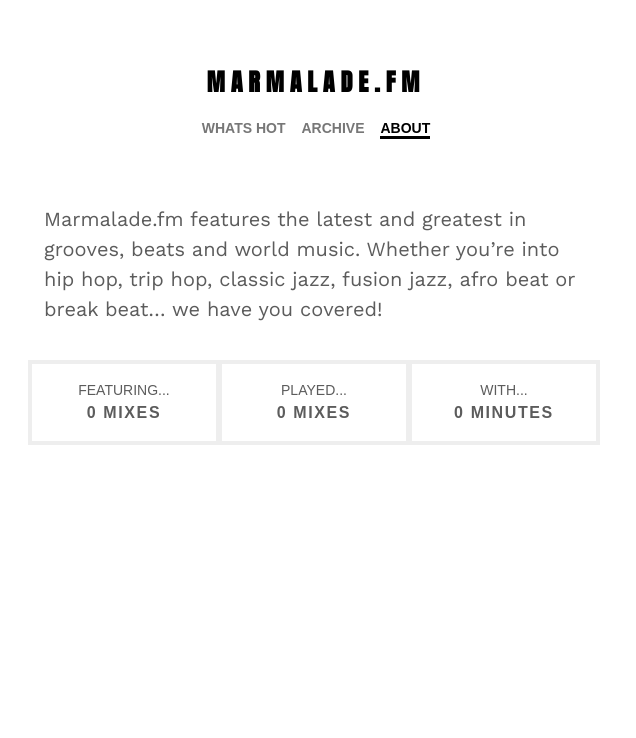
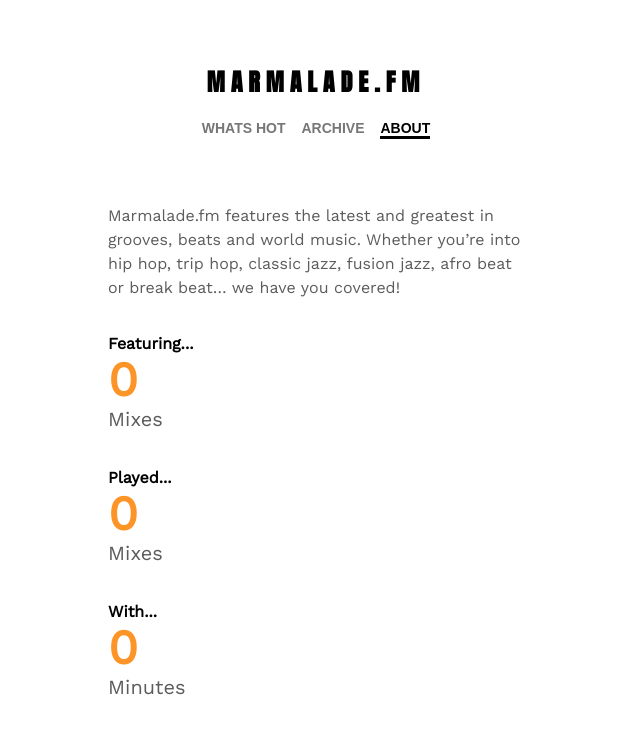
Before and after one commit to isaac-martin/reactw3, a React app: page /about in a window 1280 px wide. Shown: the top 738 px of the page, 644-1280 px from the left. Built offline with nearby package versions, Linux system fonts and the light colour scheme; no server answers; grey boxes are pictures that could not be loaded; a script that the page names is missing; a web font is replaced by a local one.

Commit message:
Added stats

```diff
--- a/package.json
+++ b/package.json
@@ -4,6 +4,7 @@
   "private": true,
   "dependencies": {
     "react": "^16.4.0",
+    "react-countup": "^3.0.3",
     "react-dom": "^16.4.0",
     "react-router-dom": "^4.3.1",
     "react-scripts": "1.1.4"
--- a/src/components/About.js
+++ b/src/components/About.js
@@ -1,25 +1,18 @@
 import React, {Component} from 'react';
-
-const Stat = ({statName, statNumber, statWord}) => (
-  <div className="w-third tc pa3 ba bw2 b--light-gray" style={{marginRight: -2}}>
-    <div className="f6 biryani ttu">{statName}</div>
-    <div className="f5 b biryani-black ttu tracked">
-      {statNumber} {statWord}
-    </div>
-  </div>
-);
+import Counter from './Counter';
+import Stat from './Stat';
 
 const About = ({mixes}) => (
-  <div className="ph3 ph4-l">
-    <div className="measure center lh-copy f4 ph3">
-      <p>
+  <div className="ph3 ph4-l measure center">
+    <div className="lh-copy mb4">
+      <p className="mt0">
         Marmalade.fm features the latest and greatest in grooves, beats and world music. Whether
         you’re into hip hop, trip hop, classic jazz, fusion jazz, afro beat or break beat… we have
         you covered!
       </p>
     </div>
 
-    <div className="flex pt3">
+    <div className="">
       <Stat statName="Featuring..." statNumber={mixes.length} statWord="Mixes" />
       <Stat
         statName="Played..."
--- a/src/components/App.js
+++ b/src/components/App.js
@@ -4,6 +4,7 @@
 import FeaturedMix from './FeaturedMix';
 import Header from './Header';
 import Home from './Home';
+import Show from './Show';
 import About from './About';
 import Archive from './Archive';
 import mixesData from '../data/mixes';
@@ -92,6 +93,10 @@
                 component={() => <Archive {...this.state} {...this.actions} />}
               />
               <Route path="/about" component={() => <About {...this.state} />} />
+              <Route
+                path="/show/:slug"
+                render={routeParams => <Show {...routeParams} {...this.state} />}
+              />
             </div>
             <iframe
               className="player db fixed bottom-0 z-5"
--- /dev/null
+++ b/src/components/Counter.js
@@ -0,0 +1,10 @@
+import React, {Component} from 'react';
+import Countup from 'react-countup';
+
+const Counter = ({start = 0, end, ...props}) => (
+  <div className="f1 b orange mb0" style={{lineHeight: 1}}>
+    <Countup start={start} end={end} useEasing={true} useGrouping={true} separator="," {...props} />
+  </div>
+);
+
+export default Counter;
--- a/src/components/Mix.js
+++ b/src/components/Mix.js
@@ -1,12 +1,14 @@
 import React, {Component} from 'react';
+import {Link} from 'react-router-dom';
 import PlayButton from './PlayButton';
 import PlayMix from './PlayMix';
 
-const Mix = ({name, pictures, ...props}) => (
+const Mix = ({name, slug, pictures, ...props}) => (
   <div
     className="aspect-ratio aspect-ratio--3x4 pointer bg-black cover bg-center"
     style={{backgroundImage: `url(${pictures.extra_large})`}}
   >
+    <Link to={`/show/${slug}`}>
       <PlayMix {...props}>
         <div className="ph3 pv4 aspect-ratio--object mix-overlay">
           <div className="flex items-center relative z-2">
@@ -15,6 +17,7 @@
           </div>
         </div>
       </PlayMix>
+    </Link>
   </div>
 );
 
--- /dev/null
+++ b/src/components/Show.js
@@ -0,0 +1,39 @@
+import React, {Component} from 'react';
+import Stat from './Stat';
+
+class Show extends Component {
+  constructor(props) {
+    super(props);
+    this.state = {
+      mix: {}
+    };
+  }
+
+  componentWillReceiveProps(nextProps) {
+    const {match} = this.props;
+    const {mixes} = nextProps;
+
+    const [firstMix = {}] = mixes.filter(mix => mix.slug === match.params.slug);
+    this.setState({
+      mix: firstMix
+    });
+  }
+
+  render() {
+    const {match} = this.props;
+    const {mix = {}} = this.state;
+    return (
+      <div className="p3 ph4-l pad-bottom">
+        <div className="measure center lh-copy">
+          <p>{mix.description}</p>
+
+          <Stat statName="Plays" statNumber={mix.play_count} statWord="Times" />
+          <Stat statName="Uploaded" statNumber={mix.audio_length} statWord="days ago" />
+          <Stat statName="Lasting for" statNumber={mix.audio_length / 60} statWord="Minutes" />
+        </div>
+      </div>
+    );
+  }
+}
+
+export default Show;
--- /dev/null
+++ b/src/components/Stat.js
@@ -0,0 +1,12 @@
+import React from 'react';
+import Counter from './Counter';
+
+const Stat = ({statName, statNumber, statWord}) => (
+  <div className="mb4">
+    <div className="f5 black mb0 b">{statName}</div>
+    <Counter end={statNumber} />
+    <div className="f4 lh-1">{statWord}</div>
+  </div>
+);
+
+export default Stat;
--- a/src/css/main.css
+++ b/src/css/main.css
@@ -95,3 +95,7 @@
   height: 100%;
   background: linear-gradient(rgba(0, 0, 0, 0.5), rgba(0, 0, 0, 0));
 }
+
+.orange {
+  color: #fd9427;
+}
```
Also changed, not shown: 1 other file. Lines whose indentation alone changed are shown as unchanged.
